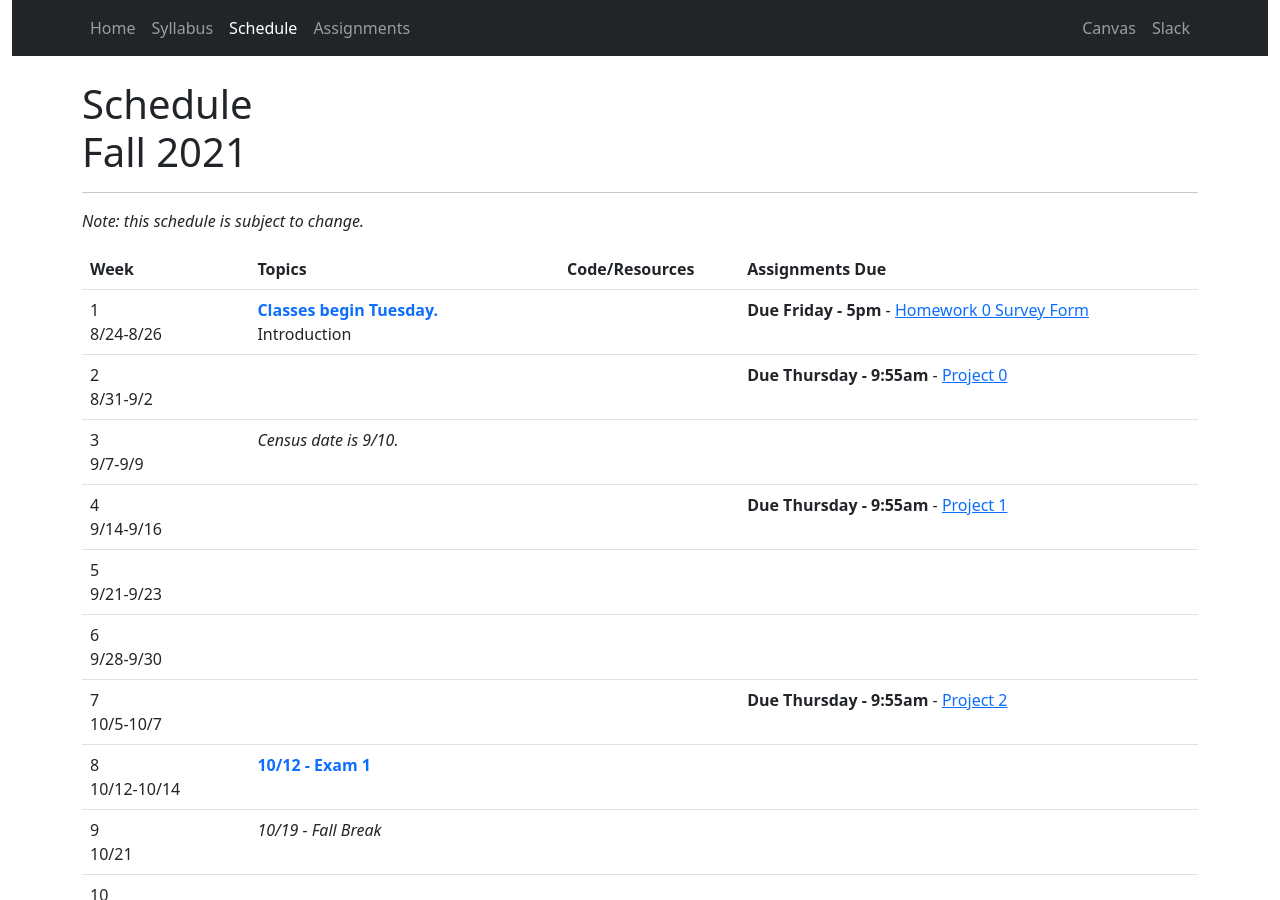
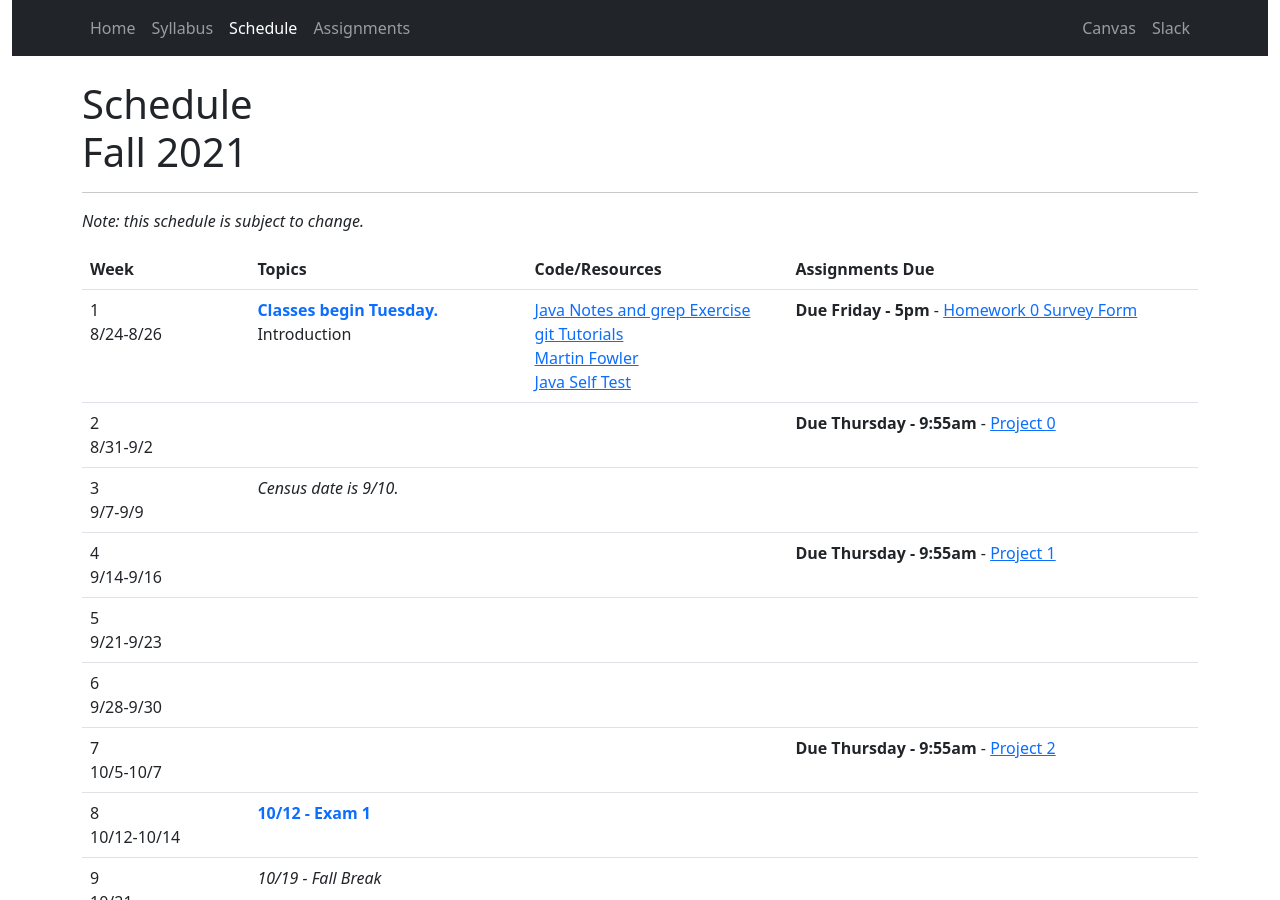
Before and after one commit to CS601-F21/cs601-f21, a Jekyll site: the page built from schedule.html, in a window 1280 px wide and 900 px high. Built offline with Jekyll 4.4.1, drawn with Linux system fonts in a browser that asks for light colours.

Commit message:
add notes

```diff
--- a/schedule.html
+++ b/schedule.html
@@ -28,10 +28,10 @@ title: Schedule
  				<br/>
 			</td>
 			<td>
-<!-- 				<a href="https://github.com/srollins/software-dev-materials/blob/master/notes/Advanced.md">Java Notes</a><br/>
+				<a href="https://github.com/srollins/software-dev-materials/blob/master/notes/advanced/javaintro.md">Java Notes and grep Exercise</a><br/>
+				<a href="https://www.atlassian.com/git/tutorials">git Tutorials</a><br/>
+				<a href="https://martinfowler.com/">Martin Fowler</a><br/>
 				<a href="https://github.com/srollins/software-dev-materials/blob/master/notes/advanced/selftest.md">Java Self Test</a><br/>
-				<a href="https://help.github.com/articles/git-and-github-learning-resources/">Github resources</a><br/>
-				<a href="https://martinfowler.com/">Martin Fowler</a><br/> -->
 			</td>
 			<td>
 				<strong>Due Friday - 5pm</strong> - <a href="https://forms.gle/nkFqo7eMxoWHdekz7">Homework 0 Survey Form</a><br/>
```
